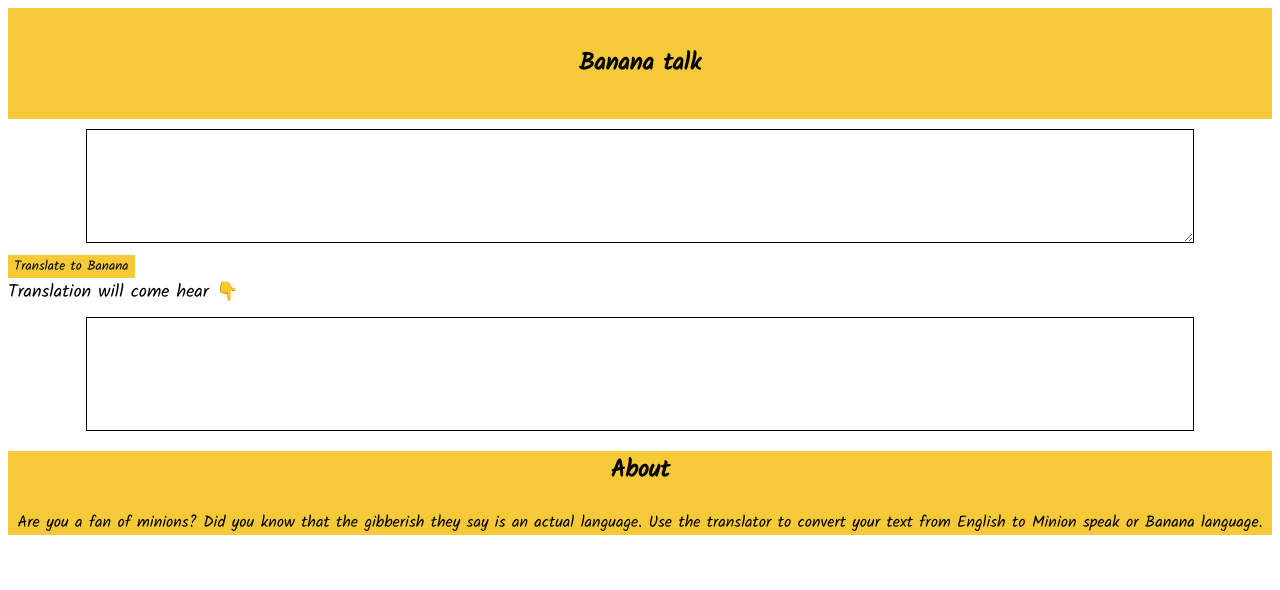
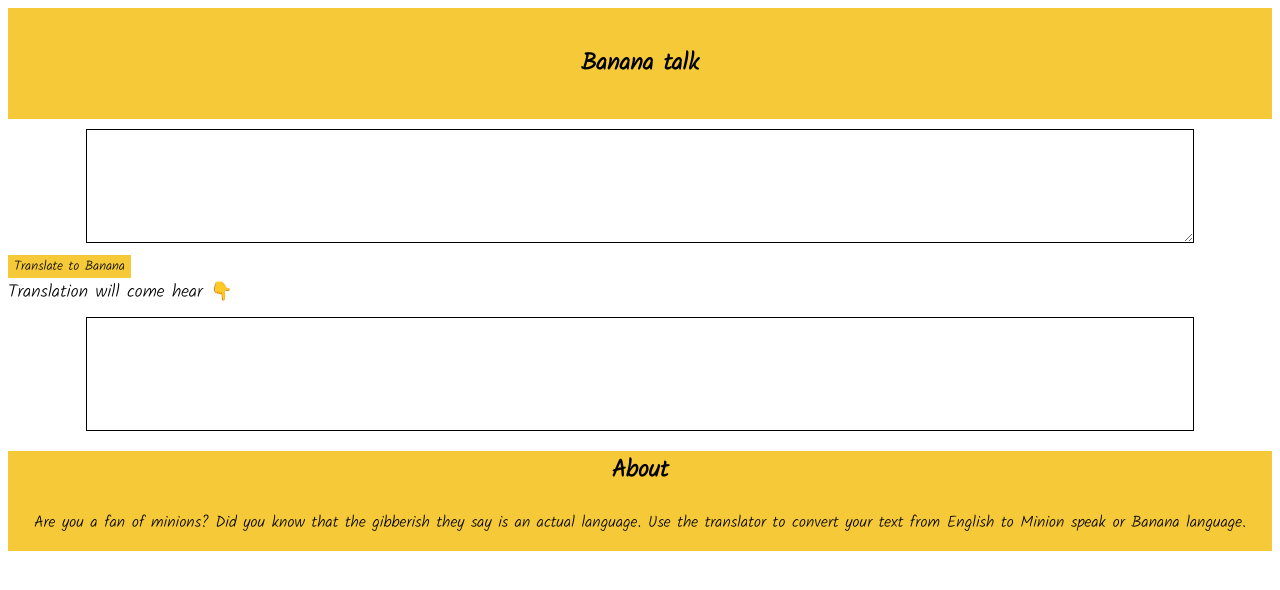
Before and after one commit to gayathri-kayapati/banana_speak, a plain HTML site: page minion/index.html in a window 1280 px wide. Drawn offline with Linux system fonts and the light colour scheme.

Commit message:
changed fontsize

```diff
--- a/minion/styles.css
+++ b/minion/styles.css
@@ -1,4 +1,4 @@
-@import url("https://fonts.googleapis.com/css2?family=Kalam:wght@300;400&family=Merriweather:wght@400;700&family=Roboto:wght@300;700&display=swap");
+@import url("https://fonts.googleapis.com/css2?family=Kalam:wght@300&family=Merriweather:wght@400;700&family=Roboto:wght@300;700&display=swap");
 :root {
   --primary-color: rgb(245, 201, 56);
 }
@@ -37,4 +37,7 @@ button {
 footer {
   text-align: center;
   background-color: var(--primary-color);
+  bottom: 0;
+  height: 100px;
+  width: 100%;
 }
```
